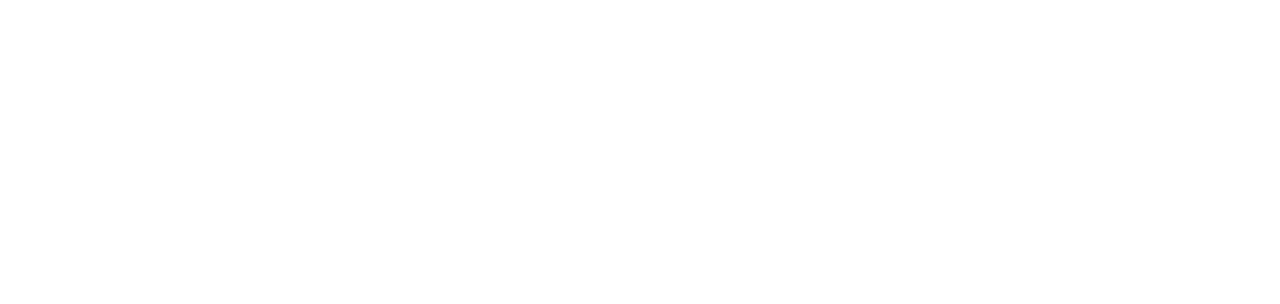
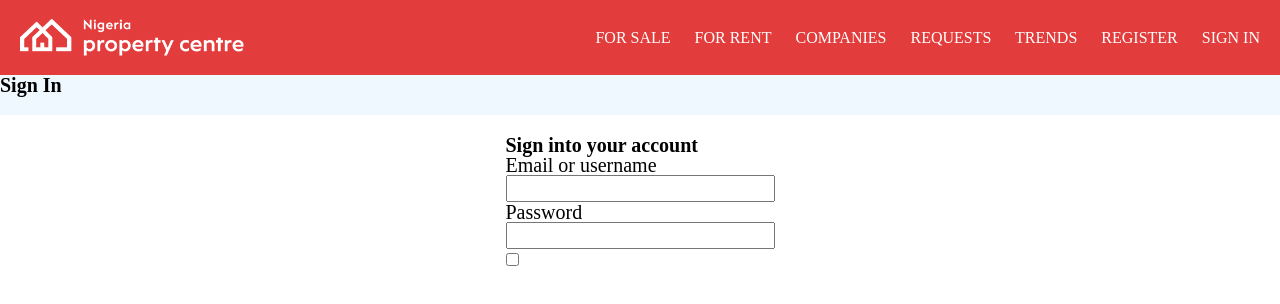
Before and after one commit to Kenpachi2/Quiz_3-Umeadi-Ifeanyi, a website: page index.html in a window 1280 px wide. Drawn offline with Linux system fonts and the light colour scheme.

Commit message:
push quiz

```diff
--- a/css/style.css
+++ b/css/style.css
@@ -51,3 +51,48 @@ table {
 
 
 /* Write your css below here */
+* {
+    margin: 0;
+    padding: 0;
+    box-sizing: border-box;
+	font-size: 20px;
+}
+header{
+	height: 75px;
+	background-color: #E23C3C;
+	display: flex;
+	justify-content: space-between;
+	align-items: center;
+	padding-left: 20px;
+	/* padding-right: 20px; */
+}
+.nav a{
+	text-decoration: none;
+	color: white;
+	margin-right: 20px;
+}
+main{
+	/* background-color: aqua; */
+	height: 100%;
+	width: 100%;
+	display: flex;
+	flex-direction: column;
+	align-items: center;
+	justify-content: center;
+}
+.sign-in p, .sign-in{
+	height: 40px;
+	width: 100%;
+	background-color: aliceblue;
+	font-weight: bold;
+	text-align: start;
+}
+.logo{
+	position: sticky;
+	height: 50%;
+	/* width: 50px; */
+}
+form{
+	height: 800px;
+	margin: 20px auto;
+}
--- a/index.html
+++ b/index.html
@@ -0,0 +1,39 @@
+<!DOCTYPE html>
+<html lang="en">
+<head>
+    <meta charset="UTF-8">
+    <meta http-equiv="X-UA-Compatible" content="IE=edge">
+    <meta name="viewport" content="width=device-width, initial-scale=1.0">
+    <link rel="stylesheet" href="./css/style.css">
+    <title>Document</title>
+</head>
+<body>
+    <header>
+        <img class="logo" src="./images/property-centre-logo.png" alt="logo">
+        <div class="nav">
+            <a href="">FOR SALE</a>
+            <a href="">FOR RENT</a>
+            <a href="">COMPANIES</a>
+            <a href="">REQUESTS</a>
+            <a href="">TRENDS</a>
+            <a href="">REGISTER</a>
+            <a href="">SIGN IN</a>
+        </div>
+    </header>
+    <main>
+        <div class="sign-in">
+            <p>Sign In</p>
+        </div>
+        <form action="">
+            <h2>Sign into your account</h2>
+            <legend>Email or username</legend>
+            <input type="text" >
+            <legend>Password</legend>
+            <input type="password"> <br>
+            <div class="check-area">
+                <input type="checkbox" class="check">
+            </div>
+        </form>
+    </main>
+</body>
+</html>
```
Also changed, not shown: images/property-centre-logo.png (added).
